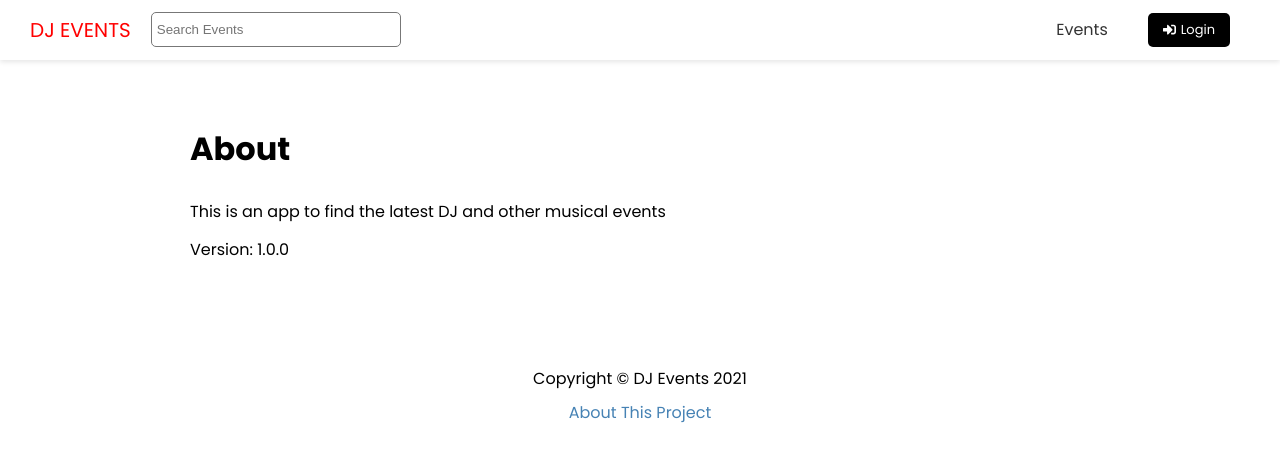
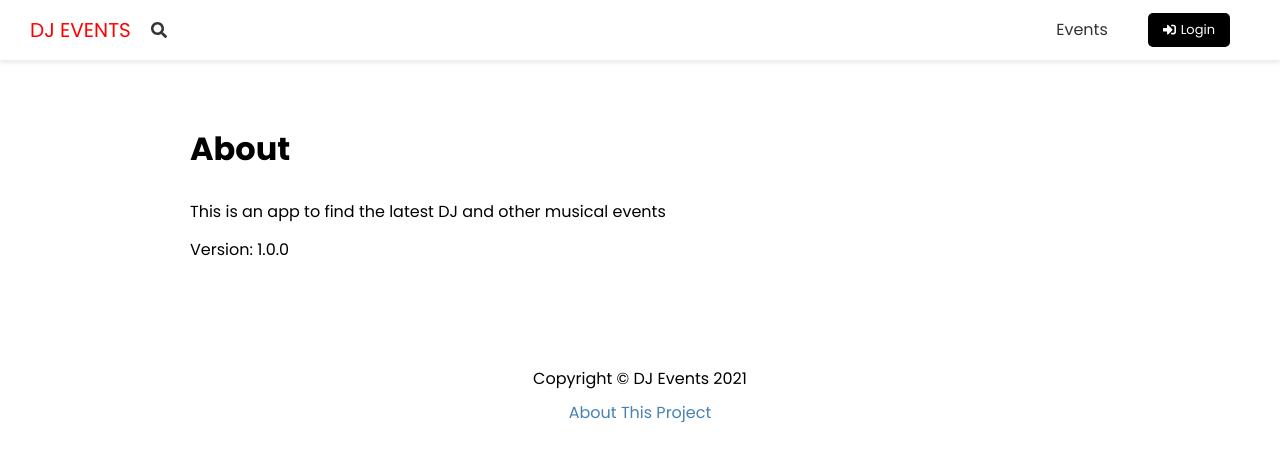
Before and after one commit to asa108/frontend-dj-event, a Next.js app: page /about in a window 1280 px wide. Shown: the top 462 px of the page. Built offline with nearby package versions, Linux system fonts and the light colour scheme; no server answers.

Commit message:
hide search input when user click outside search component

```diff
--- a/components/Header.js
+++ b/components/Header.js
@@ -1,15 +1,32 @@
 import Link from "next/link";
-import { useContext, useState } from "react";
-import { FaSignInAlt, FaSignOutAlt } from "react-icons/fa";
+import React, { useContext, useState, useEffect, useRef } from "react";
+import { FaSignInAlt, FaSignOutAlt, FaSearch } from "react-icons/fa";
 // import BiSearchAlt2 from "react-icons/fa";
 import styles from "../styles/Header.module.css";
 import AuthContext from "@/context/AuthContext";
 import Search from "./Search";
 
 export default function Header() {
+  const ref = useRef();
   const { user, logout } = useContext(AuthContext);
   const [test, setTest] = useState(false);
   const [search, setSearch] = useState(false);
+
+  useEffect(() => {
+    const checkIfClikcedOutside = (e) => {
+      if (search && ref.current && !ref.current.contains(e.target)) {
+        setSearch(false);
+      }
+    };
+    document.addEventListener("mousedown", checkIfClikcedOutside);
+    return () => {
+      document.removeEventListener("mousedown", checkIfClikcedOutside);
+    };
+  }, [search]);
+
+  const searchClicked = () => {
+    setSearch(true);
+  };
 
   return (
     <header className={styles.header}>
@@ -19,8 +36,11 @@ export default function Header() {
             <a>DJ Events</a>
           </Link>
         </div>
-        <Search />
-        {/* {search ? <Search /> : <BiSearchAlt2 />} */}
+        {search ? (
+          <Search ref={ref} />
+        ) : (
+          <FaSearch className={styles.search} onClick={searchClicked} />
+        )}
       </div>
       <nav>
         {user ? (
--- a/components/Search.js
+++ b/components/Search.js
@@ -1,8 +1,9 @@
+import React from "react";
 import { useState } from "react";
 import { useRouter } from "next/router";
 import styles from "@/styles/Search.module.css";
 
-export default function Search() {
+const Search = React.forwardRef((props, ref) => {
   const [term, setTerm] = useState("");
   const router = useRouter();
 
@@ -13,7 +14,7 @@ export default function Search() {
     setTerm("");
   };
   return (
-    <div className={styles.search}>
+    <div className={styles.search} ref={ref}>
       <form onSubmit={handleSubmit}>
         <input
           type="text"
@@ -24,4 +25,6 @@ export default function Search() {
       </form>
     </div>
   );
-}
+});
+
+export default Search;
--- a/styles/Header.module.css
+++ b/styles/Header.module.css
@@ -16,6 +16,15 @@
 
 .header a:hover {
   color: #000;
+}
+
+.header .search{
+  margin:auto;
+  cursor: pointer;
+}
+
+.header .search:hover{
+  opacity: .7;
 }
 
 .header .items_container{
```
